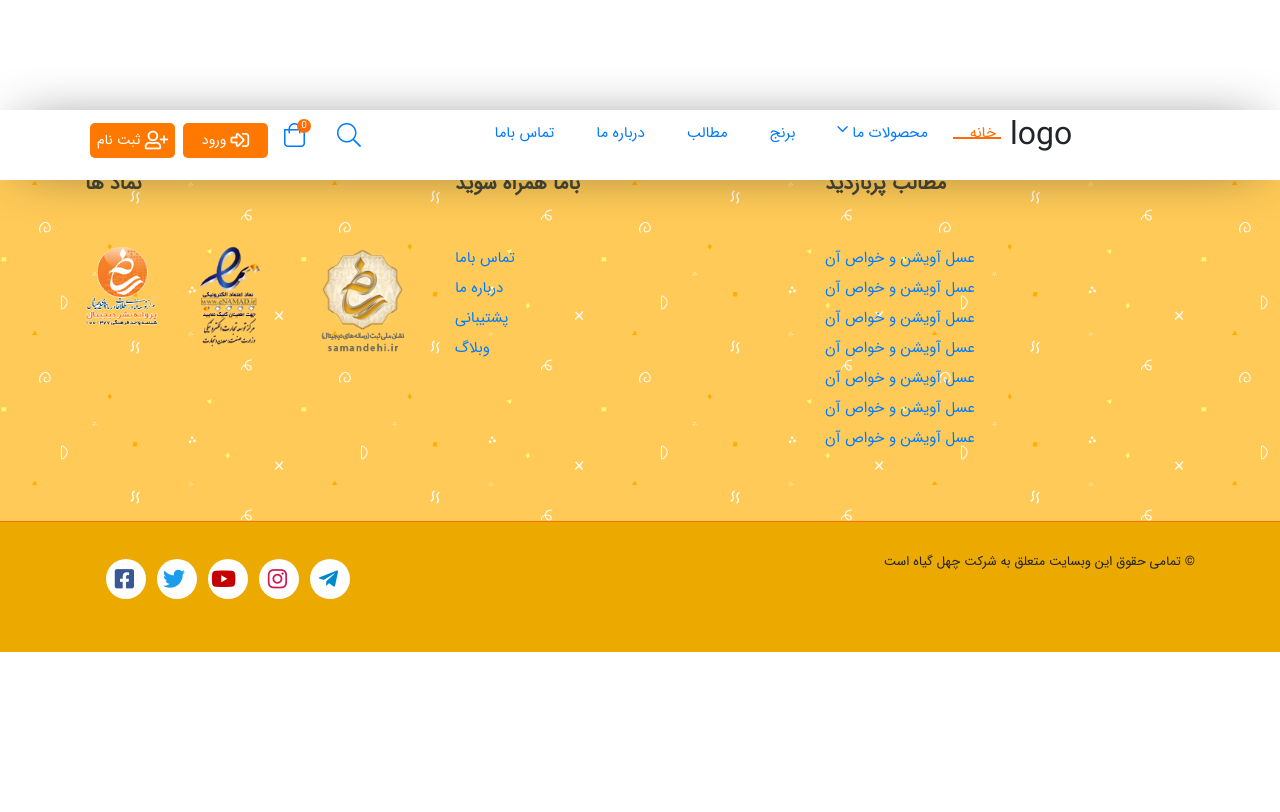
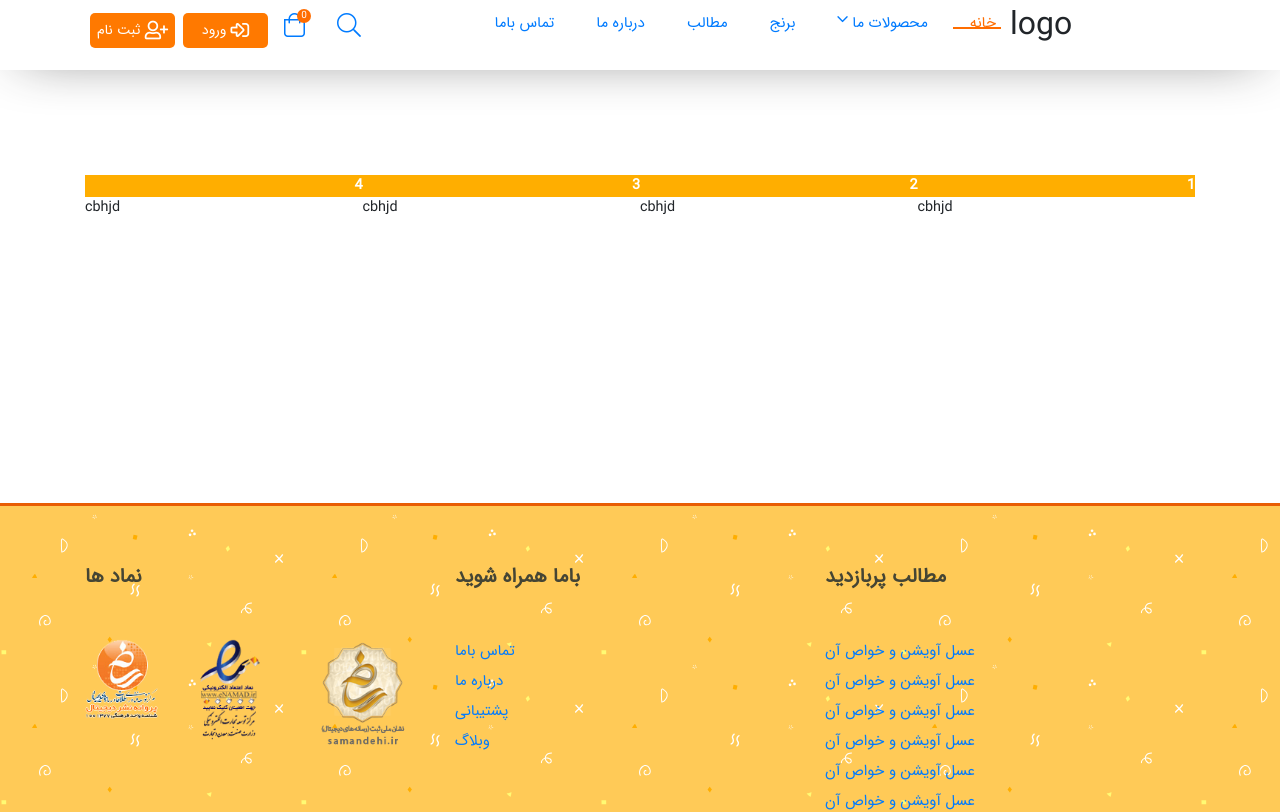
Before and after one commit to miladmohammadi82/afraalian-vue-cli, a Vue app: page /shoping-cart in a window 1280 px wide. Shown: the top 812 px of the page. Built offline with nearby package versions, Linux system fonts and the light colour scheme.

Commit message:
commit 3

```diff
--- a/src/components/views/cartPage.vue
+++ b/src/components/views/cartPage.vue
@@ -1,5 +1,23 @@
 <template>
-  <div class="">
+  <div class="container container-cart-page">
+    <table class="content-table">
+      <thead>
+        <tr>
+          <th>1</th>
+          <th>2</th>
+          <th>3</th>
+          <th>4</th>
+        </tr>
+      </thead>
+      <tbody>
+        <tr>
+          <td>cbhjd</td>
+          <td>cbhjd</td>
+          <td>cbhjd</td>
+          <td>cbhjd</td>
+        </tr>
+      </tbody>
+    </table>
   </div>
 </template>
 
```
Also changed, not shown: src/css/app.css.
